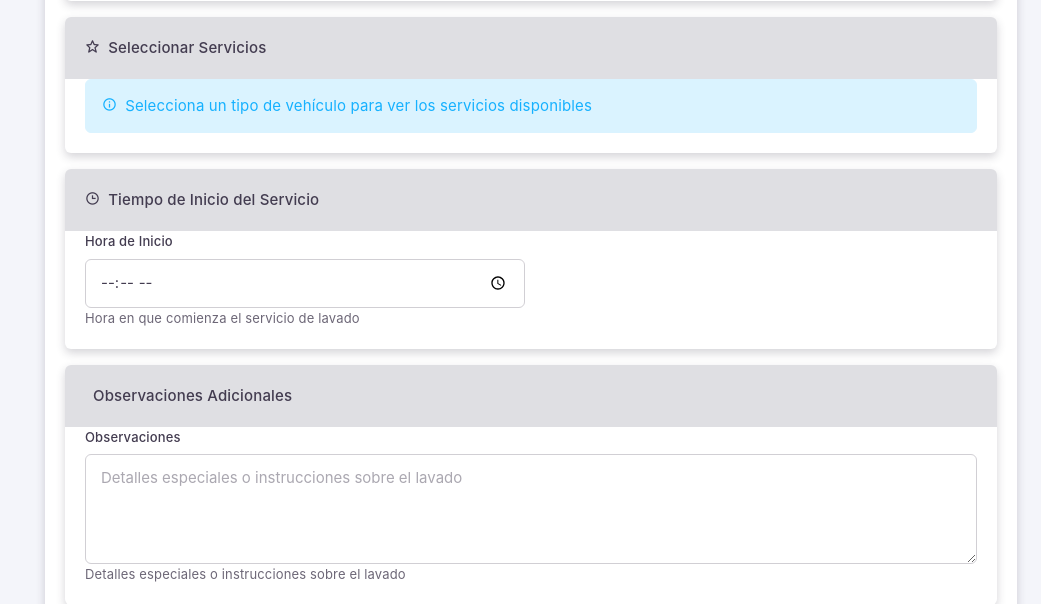
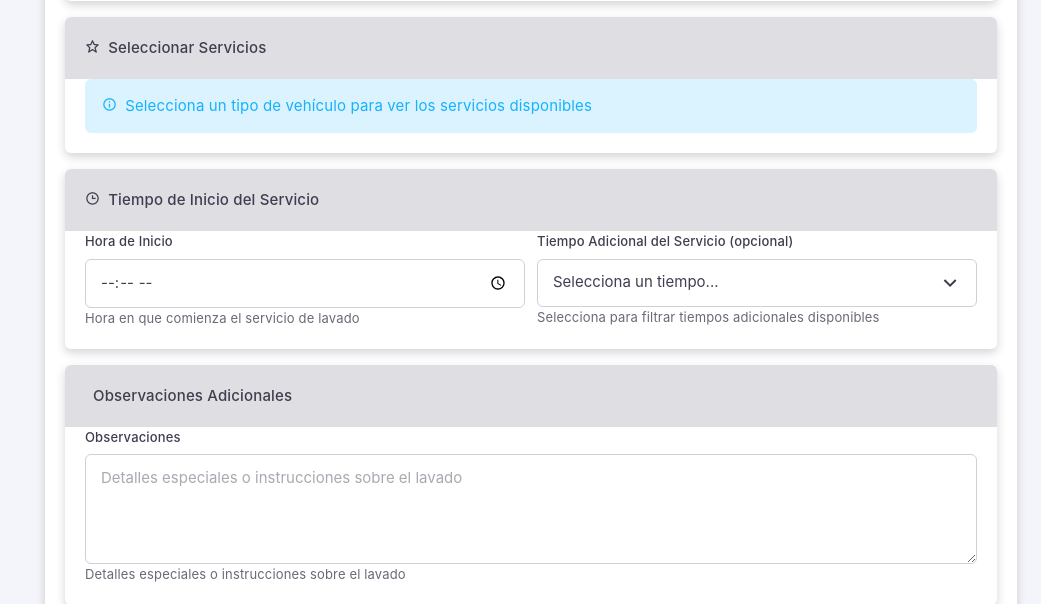
Before and after one commit to juancarlosmaya/LAVADERO_POS, a Django app: template Lavadero_pos/Cliente/templates/Cliente/nueva_orden.html in a window 1280 px wide. Shown: the part 632-1236 px from the top of the page, without its empty margins (239-1280 px from the left). Run offline with Django 5.2, Linux system fonts and the light colour scheme; the template is opened without the code that fills it: values that come from a table or form of the project are taken from there, others are empty; some libraries are stand-ins or nearby versions.

Commit message:
se incluye campo tiempo adicional de servicio y respectivo envio via sms

```diff
--- a/Lavadero_pos/Cliente/forms.py
+++ b/Lavadero_pos/Cliente/forms.py
@@ -35,11 +35,14 @@ class OrdenForm(forms.ModelForm):
 
     class Meta:
         model = Orden
-        fields = ['tiempo_inicio_servicio', 'observaciones']
+        fields = ['tiempo_inicio_servicio', 'observaciones', 'tiempo_adicional_servicio']
         widgets = {
             'tiempo_inicio_servicio': forms.TimeInput(attrs={
                 'type': 'time',
                 'class': 'form-control',
+            }),
+            'tiempo_adicional_servicio': forms.Select(attrs={
+                'class': 'w-full px-4 py-2 border border-gray-300 rounded-lg focus:border-blue-600 focus:ring-2 focus:ring-blue-100'
             }),
             'observaciones': forms.Textarea(attrs={
                 'class': 'w-full px-4 py-2 border border-gray-300 rounded-lg focus:border-blue-600 focus:ring-2 focus:ring-blue-100',
--- a/Lavadero_pos/Cliente/templates/Cliente/nueva_orden.html
+++ b/Lavadero_pos/Cliente/templates/Cliente/nueva_orden.html
@@ -157,9 +157,27 @@
                     <div class="invalid-feedback">{{ orden_form.tiempo_inicio_servicio.errors.0 }}</div>
                   {% endif %}
                 </div>
+                <div class="col-md-6">
+                  <label for="id_tiempo_adicional_servicio" class="form-label">Tiempo Adicional del Servicio (opcional)</label>
+                  <select class="form-select {% if orden_form.tiempo_adicional_servicio.errors %}is-invalid{% endif %}"
+                    id="id_tiempo_adicional_servicio" name="tiempo_adicional_servicio">
+                    <option value="">Selecciona un tiempo...</option>
+                    {% for value, label in orden_form.tiempo_adicional_servicio.field.choices %}
+                      {% if value %}
+                        <option value="{{ value }}">{{ label }}</option>
+                      {% endif %}
+                    {% endfor %}
+                  </select>
+                  <small class="form-text text-muted">Selecciona para filtrar tiempos adicionales disponibles</small>
+                  {% if orden_form.tiempo_adicional_servicio.errors %}
+                    <div class="invalid-feedback">{{ orden_form.tiempo_adicional_servicio.errors.0 }}</div>
+                  {% endif %}
+                </div>
               </div>
             </div>
           </div>
+
+
 
           <!-- SECCIÓN 5: OBSERVACIONES -->
           <div class="card mb-4">
--- a/Lavadero_pos/Servidor/models.py
+++ b/Lavadero_pos/Servidor/models.py
@@ -72,6 +72,13 @@ class Orden(models.Model):
         ('TERMINADO', 'Terminado'),
         ('ENTREGADO', 'Entregado'),
     ]
+    TIEMPO_ADICIONAL_CHOICES = [
+        (0 , '0 Minutos'),
+        (15, '15 Minutos'),
+        (30, '30 Minutos'),
+        (45, '45 Minutos'),
+        (60, '1 Hora'),
+    ]
     vehiculo = models.ForeignKey(Vehiculo, on_delete=models.PROTECT, related_name='ordenes')
     cliente = models.ForeignKey(Cliente, on_delete=models.SET_NULL, null=True, blank=True, related_name='ordenes')
     servicios = models.ManyToManyField(Servicio, related_name='ordenes')
@@ -79,6 +86,7 @@ class Orden(models.Model):
     fecha_creacion = models.DateTimeField(default=timezone.now)
     observaciones = models.TextField(blank=True, null=True)
     tiempo_inicio_servicio = models.TimeField(null=True)
+    tiempo_adicional_servicio = models.IntegerField(choices=TIEMPO_ADICIONAL_CHOICES, default=0, blank=True, null=True )
     lavadero = models.ForeignKey(Lavadero, on_delete=models.CASCADE, related_name='ordenes')
 
     def __str__(self):
```
Also changed, not shown: Lavadero_pos/Servidor/migrations/0005_orden_tiempo_adicional_servicio.py (added), Lavadero_pos/Servidor/migrations/0006_alter_orden_tiempo_adicional_servicio.py (added), Lavadero_pos/Servidor/migrations/0007_alter_orden_tiempo_adicional_servicio.py (added), Lavadero_pos/Servidor/migrations/0008_alter_orden_tiempo_adicional_servicio.py (added), Lavadero_pos/Servidor/migrations/0009_alter_orden_tiempo_adicional_servicio.py (added).
